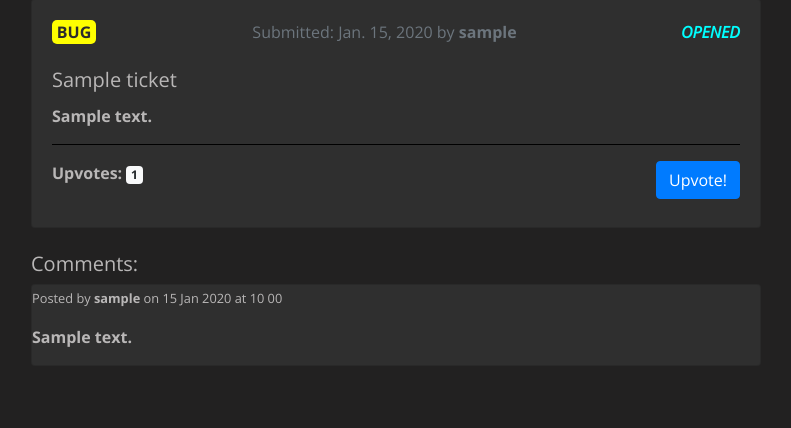
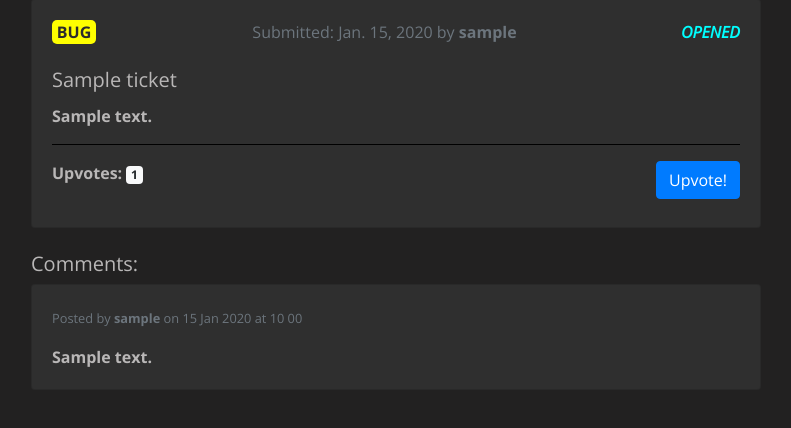
Before and after one commit to bravoalpha79/MothRadar, a Django app: page /tickets/1/details in a window 1280 px wide. Shown: the part 81-509 px from the top of the page, without its empty margins (244-1035 px from the left). Run offline with Django 3.2, Linux system fonts and the light colour scheme; tables that the repository leaves empty hold one stand-in row (values such as "Sample post"); some libraries are stand-ins or nearby versions.

Commit message:
add Bootstrap styles to comment cards; modify script.js to match styling for new comments

```diff
--- a/comments/templates/comments/comments.html
+++ b/comments/templates/comments/comments.html
@@ -5,21 +5,18 @@
     <h5>Comments: </h5>
     <div id="commentsList">
       {% for comment in comments %}
-      <div class="card">
-        <small class="commentId">{{ comment.id }}</small>
-        <p>
-          <small
-            >Posted by <strong>{{ comment.author }}</strong> on {{ comment.created|date:"j M Y" }} at {{ comment.created|time:"G i" }}</small
-          >
-        </p>
-        <p>{{ comment.text }}</p>
+      <div class="card comment-card">
+        <div class="card-body">
+          <small class="commentId d-none">{{ comment.id }}</small>
+          <small class="card-subtitle text-muted">Posted by <strong>{{ comment.author }}</strong> on {{ comment.created|date:"j M Y" }} at {{ comment.created|time:"G i" }}</small>
+          <p class="card-text mt-3">{{ comment.text }}</p>
+        </div>
       </div>
-      <!-- New comment -->
-      <!-- ./New comment -->
       {% empty %}
-      <p id="noComment">No comments yet.</p>
+        <p id="noComment">No comments yet.</p>
       {% endfor %}
     </div>
+  </div>
     <br />
     <!-- comments "form" -->
     {% if user.is_authenticated %}
--- a/tickets/static/tickets/script.js
+++ b/tickets/static/tickets/script.js
@@ -46,18 +46,24 @@ $("#postComment").click(function () {
 
         let newCommentDiv = document.createElement("div");
         newCommentDiv.id = "newComment";
-        newCommentDiv.setAttribute("class", "card");
+        newCommentDiv.setAttribute("class", "card comment-card");
+
+        let newCommentBody = document.createElement("div");
+        newCommentDiv.setAttribute("class", "card-body");
 
         let newCommentHeader = document.createElement("small");
         newCommentHeader.id = "newCommentHeader";
+        newCommentHeader.setAttribute("class", "card-subtitle text-muted");
         newCommentHeader.innerHTML = `Posted by ${response.author} a moment ago`;
 
         let newCommentText = document.createElement("p");
         newCommentText.id = "newCommentText";
+        newCommentText.setAttribute("class", "card-text mt-2");
         newCommentText.innerHTML = `${response.text}`;
 
-        newCommentDiv.appendChild(newCommentHeader);
-        newCommentDiv.appendChild(newCommentText);
+        newCommentBody.appendChild(newCommentHeader);
+        newCommentBody.appendChild(newCommentText);
+        newCommentDiv.appendChild(newCommentBody);
 
         $("#noComment").hide();
         $("#commentsList").append(newCommentDiv);
--- a/tickets/static/tickets/style.css
+++ b/tickets/static/tickets/style.css
@@ -38,16 +38,12 @@ body {
   background-color: black;
 }
 
-.commentId {
-  display: none;
+.comment-card {
+  margin-top: 0.5rem;
 }
 
 #commentMessage {
   margin-left: 2rem;
-}
-
-#newCommentText {
-  margin-top: 1rem;
 }
 
 #newComment {
```
